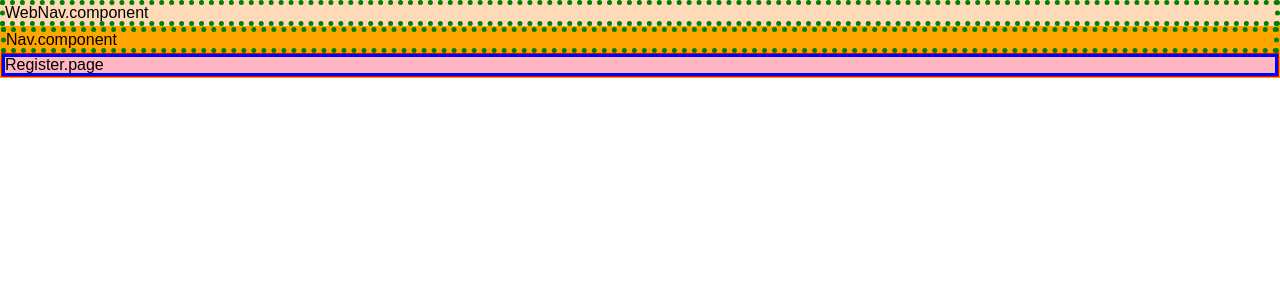
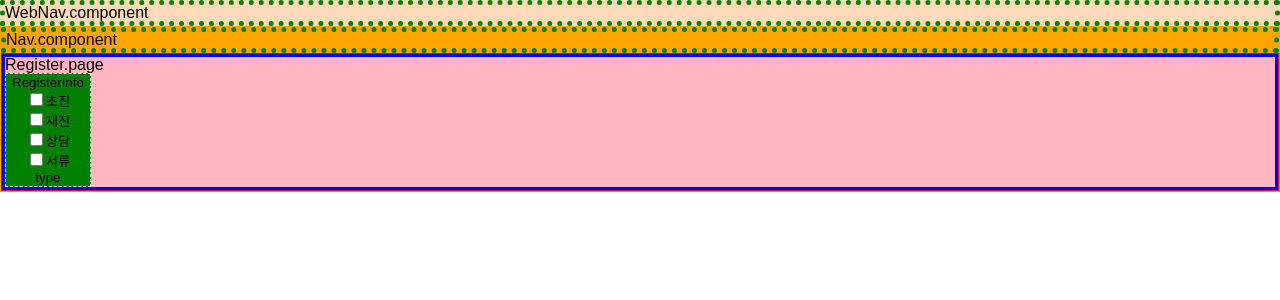
Before and after one commit to socow/lab-reservation-system, a React (Create React App) app: page /reserve in a window 1280 px wide. Shown: the top 300 px of the page. Built offline with nearby package versions, Linux system fonts and the light colour scheme.

Commit message:
Add: 예약종류 checkbox 중복선택 불가 기능 구현

```diff
--- /dev/null
+++ b/src/components/RegisterInfo.component.js
@@ -0,0 +1,61 @@
+import styled from 'styled-components';
+
+export function RegisterInfo() {
+  const checkOnlyOne = checkThis => {
+    const checkboxes = document.getElementsByName('test');
+    for (let i = 0; i < checkboxes.length; i++) {
+      if (checkboxes[i] !== checkThis) {
+        checkboxes[i].checked = false;
+      }
+    }
+  };
+
+  return (
+    <Container>
+      <p>RegisterInfo</p>
+      <Name>
+        <input
+          type="checkbox"
+          name="test"
+          value="1"
+          onChange={e => checkOnlyOne(e.target)}
+        />
+        초진
+        <br />
+        <input
+          type="checkbox"
+          name="test"
+          value="2"
+          onChange={e => checkOnlyOne(e.target)}
+        />
+        재진
+        <br />
+        <input
+          type="checkbox"
+          name="test"
+          value="3"
+          onChange={e => checkOnlyOne(e.target)}
+        />
+        상담
+        <br />
+        <input
+          type="checkbox"
+          name="test"
+          value="4"
+          onChange={e => checkOnlyOne(e.target)}
+        />
+        서류
+      </Name>
+      <Type>type</Type>
+    </Container>
+  );
+}
+
+const Container = styled.button`
+  border: 1px dashed white;
+  background-color: green;
+`;
+
+const Name = styled.div``;
+
+const Type = styled.div``;
--- a/src/components/_index.components.js
+++ b/src/components/_index.components.js
@@ -2,3 +2,4 @@ export * from './Button.component';
 export * from './Calendar.component';
 export * from './Nav.component';
 export * from './WebNav.component';
+export * from './RegisterInfo.component';
--- a/src/pages/Register.page.js
+++ b/src/pages/Register.page.js
@@ -1,7 +1,13 @@
 import styled from 'styled-components';
+import { RegisterInfo } from '../components/RegisterInfo.component';
 
 export function Register() {
-  return <Container>Register.page</Container>;
+  return (
+    <Container>
+      <h1>Register.page</h1>
+      <RegisterInfo />
+    </Container>
+  );
 }
 
 const Container = styled.div`
```
